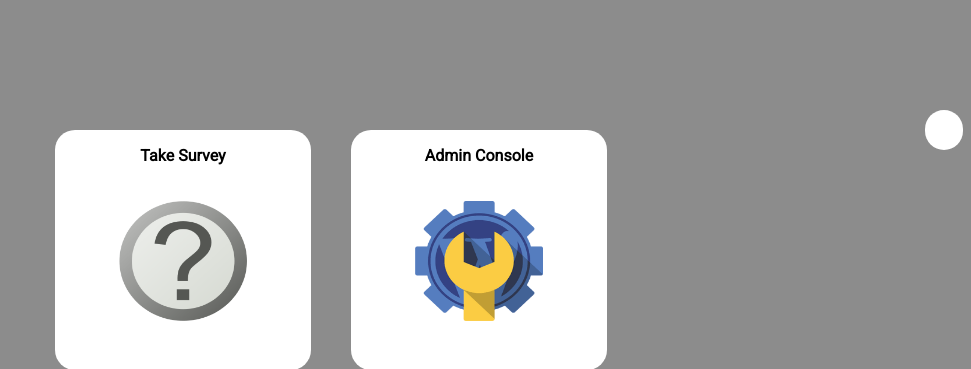
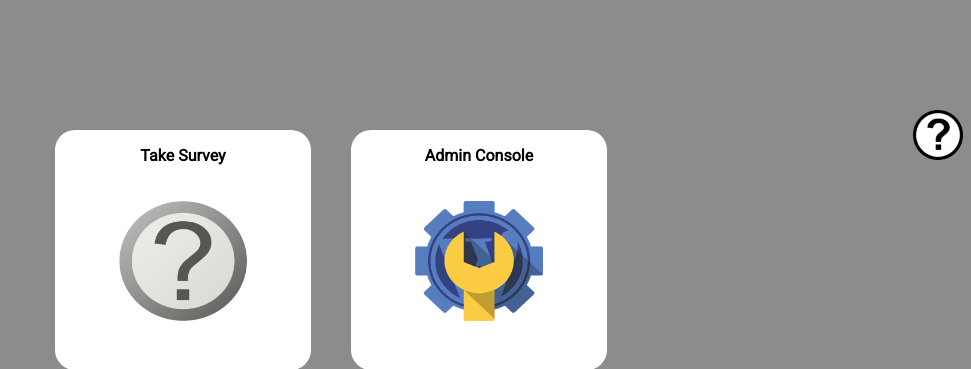
Before and after one commit to MTUHIDE/ask-meagain, a Flask app: page /menu/ in a window 1280 px wide. Shown: the part 150-519 px from the top of the page, without its empty margins (309-1280 px from the left). Run offline with Flask 2, Linux system fonts and the light colour scheme.

Commit message:
Changed modal button into an icon and updated modal
Changed modal button into an icon and updated modal

```diff
--- a/app/app/static/assets/css/style.css
+++ b/app/app/static/assets/css/style.css
@@ -26,13 +26,6 @@ div.rectangle {
         width: 20vw;
     }
 
-div.smallRectangle {
-	background-color: #ffffff;
-	border-radius: 2.5vh;
-	height: 5vh;
-	width: 3vw;
-}
-
 img.squareImage {
 	margin:2.5vh;
 	height: 15vh;
@@ -43,6 +36,12 @@ img.largeSquareImage {
 	margin:2.5vh;
 	height: 30vh;
 	width: 20vw;
+}
+
+img.questionIcon {
+	float: right;
+	height: 50px;
+	width: 50px;
 }
 
 h1 {
@@ -202,7 +201,7 @@ button.button {
 
 .modal-header {
   padding: 2px 16px;
-  background-color: #5cb85c;
+  background-color: #808080;
   color: white;
 }
 
@@ -210,6 +209,6 @@ button.button {
 
 .modal-footer {
   padding: 2px 16px;
-  background-color: #5cb85c;
+  background-color: #808080;
   color: white;
 }
--- a/app/app/templates/menu.html
+++ b/app/app/templates/menu.html
@@ -60,8 +60,7 @@
     </div>
 
     <!-- Trigger/Open The Modal -->
-    <div id = "myBtn" class = "smallRectangle" style = "float: right" onclick="notify()">
-    </div>
+    <img src="../static/assets/images/Icon-round-Question_mark.svg.png" id="myBtn" class="questionIcon" onclick="notify()">
 
     <!-- The Modal -->
     <div id="myModal" class="modal">
```
Also changed, not shown: app/app/static/assets/images/Icon-round-Question_mark.svg.png (added).
